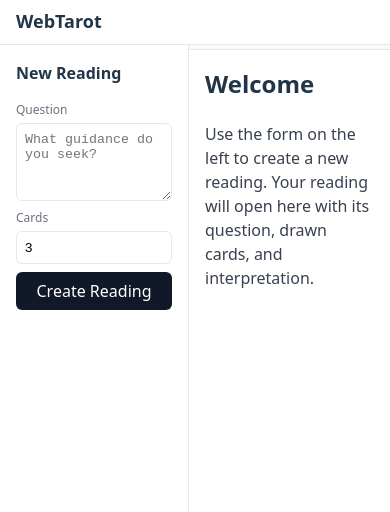
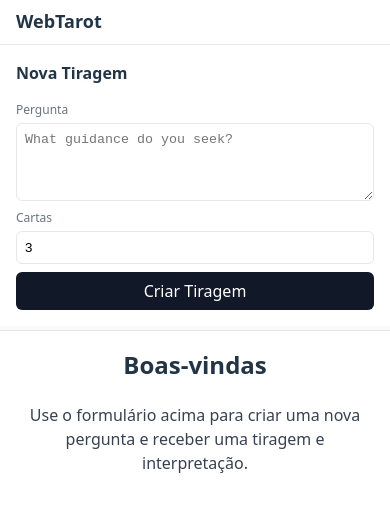
Before and after one commit to dhbtk/webtarot, a React (Vite) app in the folder frontend/: page /readings in a window 390 px wide. Shown: the top 512 px of the page. Built offline with nearby package versions, Linux system fonts and the light colour scheme.

Commit message:
responsive

```diff
--- a/frontend/src/components/ReadingForm.tsx
+++ b/frontend/src/components/ReadingForm.tsx
@@ -40,7 +40,7 @@ export default function ReadingForm() {
   return (
     <form onSubmit={onSubmit} style={{ display: 'grid', gap: '0.5rem' }}>
       <label style={{ display: 'grid', gap: '0.25rem' }}>
-        <span style={{ fontSize: 12, color: '#6b7280' }}>Question</span>
+        <span style={{ fontSize: 12, color: '#6b7280' }}>Pergunta</span>
         <textarea
           required
           value={question}
@@ -51,11 +51,11 @@ export default function ReadingForm() {
         />
       </label>
       <label style={{ display: 'grid', gap: '0.25rem' }}>
-        <span style={{ fontSize: 12, color: '#6b7280' }}>Cards</span>
+        <span style={{ fontSize: 12, color: '#6b7280' }}>Cartas</span>
         <input
           type="number"
           min={1}
-          max={10}
+          max={13}
           value={cards}
           onChange={(e) => setCards(Number(e.target.value))}
           style={{ padding: '0.5rem', borderRadius: 6, border: '1px solid #e5e7eb' }}
@@ -66,7 +66,7 @@ export default function ReadingForm() {
         disabled={submitting || !question.trim()}
         style={{ padding: '0.5rem 0.75rem', borderRadius: 6, background: '#111827', color: 'white', border: 0 }}
       >
-        {submitting ? 'Shuffling…' : 'Create Reading'}
+        {submitting ? 'Embaralhando…' : 'Criar Tiragem'}
       </button>
       {error && <div style={{ color: '#b91c1c', fontSize: 12 }}>{error}</div>}
     </form>
--- a/frontend/src/components/ReadingTabs.tsx
+++ b/frontend/src/components/ReadingTabs.tsx
@@ -5,6 +5,7 @@ import styled from 'styled-components'
 
 const Wrapper = styled.div`
   display: flex;
+  flex-wrap: wrap;
   gap: 0.5rem;
   padding: 0.25rem 0.25rem 0;
   border-bottom: 1px solid #e5e7eb;
--- a/frontend/src/routes/readings.tsx
+++ b/frontend/src/routes/readings.tsx
@@ -1,34 +1,49 @@
 import { createFileRoute, Outlet } from '@tanstack/react-router'
 import ReadingForm from '../components/ReadingForm.tsx'
 import ReadingTabs from '../components/ReadingTabs.tsx'
+import styled from 'styled-components'
 
 export const Route = createFileRoute('/readings')({
   component: RouteComponent,
 })
 
+const Wrapper = styled.div`
+  display: flex;
+  height: 100%;
+  min-height: calc(100vh - 57px);
+  flex: 1;
+  width: 100%;
+
+  @media (max-width: 768px) {
+    flex-direction: column;
+  }
+`
+
+const FormWrapper = styled.div`
+  display: flex;
+  flex-direction: column;
+  gap: 1rem;
+  padding: 1rem;
+
+  @media (min-width: 768px) {
+    width: 320px;
+    max-width: 40vw;
+  }
+`
+
 function RouteComponent() {
   return (
-    <div style={{ display: 'flex', height: '100%', minHeight: 'calc(100vh - 57px)', flex: 1, width: '100%' }}>
-      <aside
-        style={{
-          width: 320,
-          maxWidth: '40vw',
-          padding: '1rem',
-          borderRight: '1px solid #e5e7eb',
-          display: 'flex',
-          flexDirection: 'column',
-          gap: '1rem',
-        }}
-      >
-        <h2 style={{ margin: 0, fontSize: 16 }}>New Reading</h2>
+    <Wrapper>
+      <FormWrapper>
+        <h2 style={{ margin: 0, fontSize: 16 }}>Nova Tiragem</h2>
         <ReadingForm />
-      </aside>
+      </FormWrapper>
       <section style={{ flex: 1, minWidth: 0, display: 'flex', flexDirection: 'column' }}>
         <ReadingTabs/>
         <div style={{ flex: 1, minHeight: 0 }}>
           <Outlet />
         </div>
       </section>
-    </div>
+    </Wrapper>
   )
 }
--- a/frontend/src/routes/readings/index.tsx
+++ b/frontend/src/routes/readings/index.tsx
@@ -3,10 +3,9 @@ import { createFileRoute } from '@tanstack/react-router'
 export default function ReadingsIndex() {
   return (
     <div style={{ padding: '1rem' }}>
-      <h2 style={{ marginTop: 0 }}>Welcome</h2>
-      <p style={{ color: '#374151' }}>
-        Use the form on the left to create a new reading. Your reading will open here with
-        its question, drawn cards, and interpretation.
+      <h2 style={{ marginTop: 0, textAlign: 'center' }}>Boas-vindas</h2>
+      <p style={{ color: '#374151', textAlign: 'center' }}>
+        Use o formulário acima para criar uma nova pergunta e receber uma tiragem e interpretação.
       </p>
     </div>
   )
```
